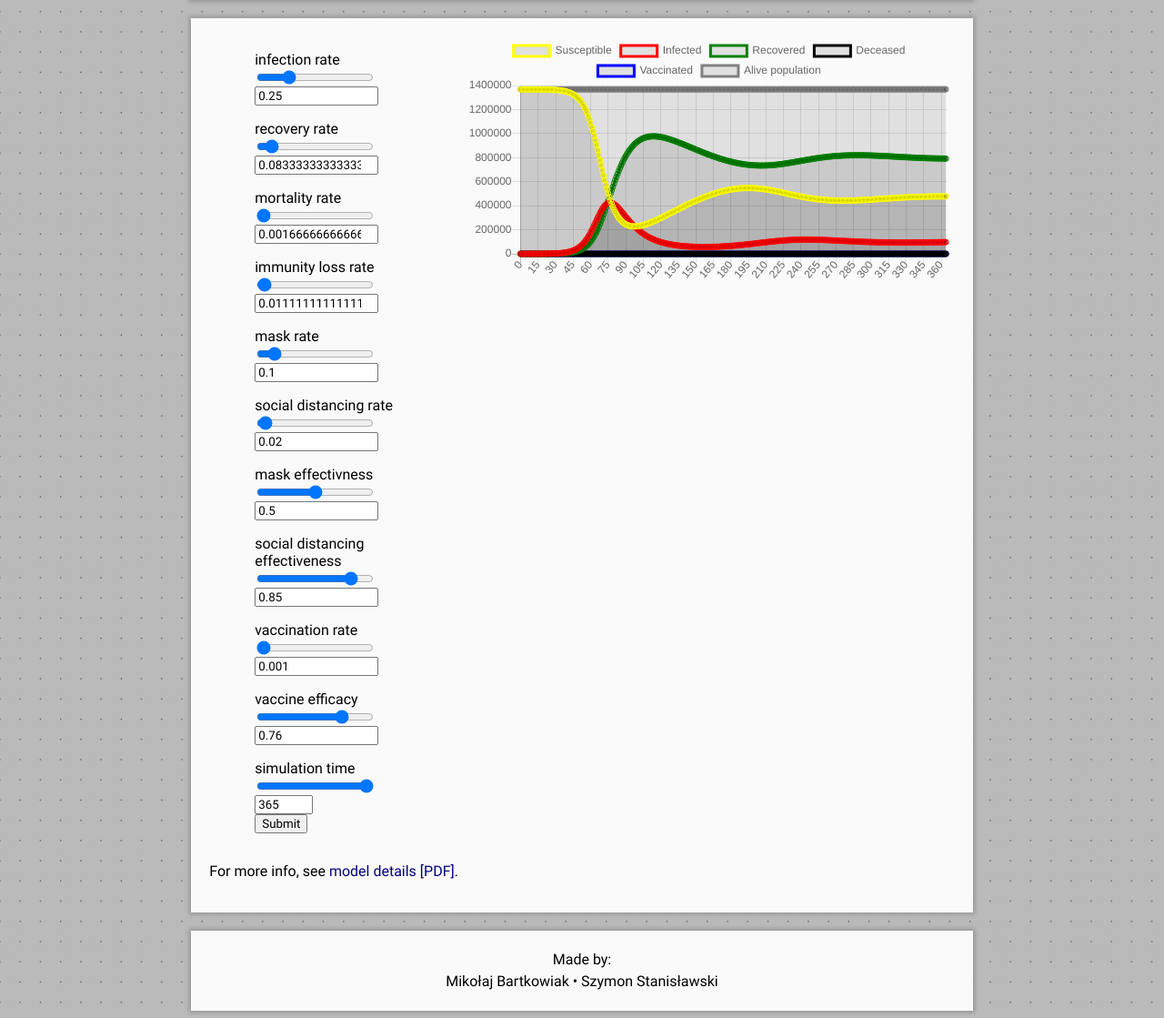
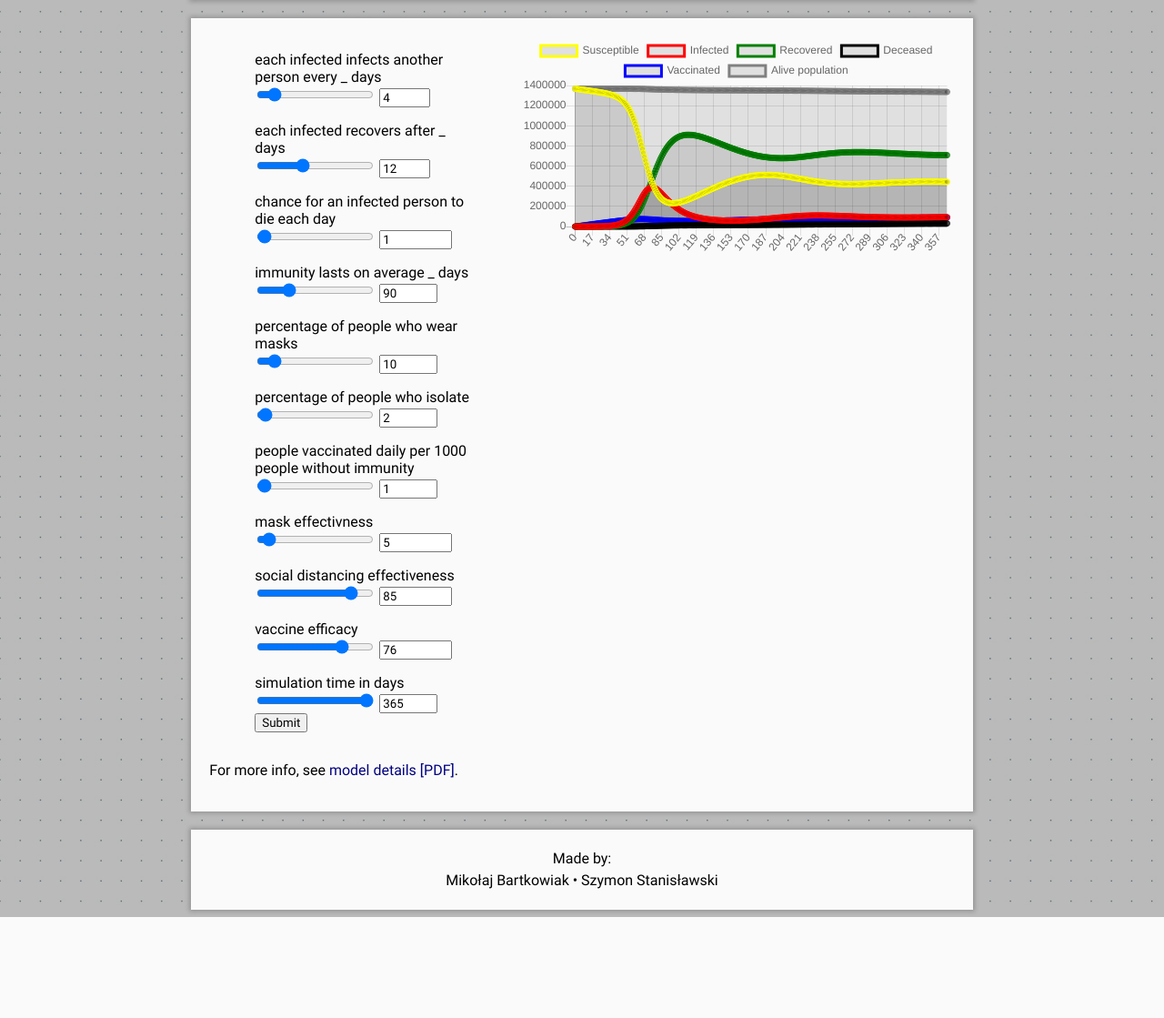
Before and after one commit to Hi-Im-Simon/Mathematical-Model-of-a-Pandemic, a Flask app: page / in a window 1280 px wide. Shown: the part 165-1284 px from the top of the page at 91% size. After the commit the page ends 1173 px from the top, so only its background shows below. Run offline with Flask 2, Linux system fonts and the light colour scheme; data comes from the database, SQL or seed files in the repository.

Commit message:
fixed #2

```diff
--- a/app/static/javascript/math.js
+++ b/app/static/javascript/math.js
@@ -10,16 +10,16 @@ function calc(data) {
     N_0 = S + I + R + D + V;  // max initial population size
     N = S + I + R + V;  // total alive population size
 
-    infection_rate = data.get('infection_rate');
-    recovery_rate = data.get('recovery_rate');
-    mortality_rate = data.get('mortality_rate');
-    immunity_loss_rate = data.get('immunity_loss_rate');
-    mask_rate = data.get('mask_rate');
-    social_distancing_rate = data.get('social_distancing_rate');
-    mask_effectiveness = data.get('mask_effectiveness');
-    social_distancing_effectiveness = data.get('social_distancing_effectiveness');
-    vaccination_rate = data.get('vaccination_rate');
-    vaccine_efficacy = data.get('vaccine_efficacy');
+    infection_rate = 1 / data.get('infection_rate');
+    recovery_rate = 1 / data.get('recovery_rate');
+    mortality_rate = data.get('mortality_rate') * 0.01 * recovery_rate;
+    immunity_loss_rate = 1 / data.get('immunity_loss_rate');
+    mask_rate = data.get('mask_rate') / 100;
+    social_distancing_rate = data.get('social_distancing_rate') / 100;
+    vaccination_rate = data.get('vaccination_rate') / 1000;
+    mask_effectiveness = data.get('mask_effectiveness') / 100;
+    social_distancing_effectiveness = data.get('social_distancing_effectiveness') / 100;
+    vaccine_efficacy = data.get('vaccine_efficacy') / 100;
 
     time = data.get('time');
 
@@ -30,7 +30,7 @@ function calc(data) {
     V_out = [V];
     N_out = [N];
 
-    for (let _ = 0; _ < time - 1; _++) {
+    for (let _ = 0; _ < time; _++) {
         dS = (-1 * infection_rate * (1 - mask_effectiveness * mask_rate) * (1 - social_distancing_effectiveness * social_distancing_rate) * (I * S) / N + immunity_loss_rate * R - vaccination_rate * S) * Tp;
         dI = (infection_rate * (1 - mask_effectiveness * mask_rate) * (1 - social_distancing_effectiveness * social_distancing_rate) * (I * S) / N + infection_rate * (1 - mask_effectiveness * mask_rate) * (1 - social_distancing_effectiveness * social_distancing_rate) * (1 - vaccine_efficacy) * (I * V / N) - recovery_rate * I - mortality_rate * I) * Tp;
         dR = (recovery_rate * I - immunity_loss_rate * R) * Tp;
--- a/app/static/javascript/translation.js
+++ b/app/static/javascript/translation.js
@@ -1,27 +1,27 @@
 function getTranslations() {
     let translations = {
         'infection_rate': {
-            'EN': 'infection rate',
+            'EN': 'each infected infects another person every _ days',
             'PL': 'wskaźnik infekcji',
         },
         'recovery_rate': {
-            'EN': 'recovery rate',
+            'EN': 'each infected recovers after _ days',
             'PL': 'wskaźnik ozdrowień',
         },
         'mortality_rate': {
-            'EN': 'mortality rate',
+            'EN': 'chance for an infected person to die each day',
             'PL': 'wskaźnik śmiertelności',
         },
         'immunity_loss_rate': {
-            'EN': 'immunity loss rate',
+            'EN': 'immunity lasts on average _ days',
             'PL': 'wskaźnik utraty odporności',
         },
         'mask_rate': {
-            'EN': 'mask rate',
+            'EN': 'percentage of people who wear masks',
             'PL': 'odsetek osób stosujących maseczki',
         },
         'social_distancing_rate': {
-            'EN': 'social distancing rate',
+            'EN': 'percentage of people who isolate',
             'PL': 'odsetek osób w izolacji',
         },
         'mask_effectiveness': {
@@ -33,7 +33,7 @@ function getTranslations() {
             'PL': 'skuteczność izolacji',
         },
         'vaccination_rate': {
-            'EN': 'vaccination rate',
+            'EN': 'people vaccinated daily per 1000 people without immunity',
             'PL': 'wskaźnik wyszczepialności',
         },
         'vaccine_efficacy': {
@@ -41,7 +41,7 @@ function getTranslations() {
             'PL': 'skuteczność szczepień',
         },
         'time': {
-            'EN': 'simulation time',
+            'EN': 'simulation time in days',
             'PL': 'czas symulacji',
         },
 
--- a/app/templates/form.html
+++ b/app/templates/form.html
@@ -5,11 +5,11 @@
     <p>{{ names[column_name][language] }}</p>
     <input type="range"
         name="{{ column_name }}"
-        step="1e-2" min="0" max="1"
+        step="1" min="1" max="30"
         value="{{ values[column_name] }}"
     >
     <input type="number"
-        step="1e-10" min="0" max="1"
+        step="1" min="1" max="30"
         value="{{ values[column_name] }}"
     >
 </div>
@@ -19,11 +19,11 @@
     <p>{{ names[column_name][language] }}</p>
     <input type="range"
         name="{{ column_name }}"
-        step="1e-2" min="0" max="1"
+        step="1" min="1" max="30"
         value="{{ values[column_name] }}"
     >
     <input type="number"
-        step="1e-10" min="0" max="1"
+        step="1" min="1" max="30"
         value="{{ values[column_name] }}"
     >
 </div>
@@ -33,11 +33,11 @@
     <p>{{ names[column_name][language] }}</p>
     <input type="range"
         name="{{ column_name }}"
-        step="1e-2" min="0" max="1"
+        step="0.1" min="0" max="100"
         value="{{ values[column_name] }}"
     >
     <input type="number"
-        step="1e-10" min="0" max="1"
+        step="0.1" min="0" max="100"
         value="{{ values[column_name] }}"
     >
 </div>
@@ -47,11 +47,11 @@
     <p>{{ names[column_name][language] }}</p>
     <input type="range"
         name="{{ column_name }}"
-        step="1e-2" min="0" max="1"
+        step="1" min="1" max="365"
         value="{{ values[column_name] }}"
     >
     <input type="number"
-        step="1e-10" min="0" max="1"
+        step="1" min="1" max="365"
         value="{{ values[column_name] }}"
     >
 </div>
@@ -61,11 +61,11 @@
     <p>{{ names[column_name][language] }}</p>
     <input type="range"
         name="{{ column_name }}"
-        step="1e-2" min="0" max="1"
+        step="1" min="0" max="100"
         value="{{ values[column_name] }}"
     >
     <input type="number"
-        step="1e-10" min="0" max="1"
+        step="1" min="0" max="100"
         value="{{ values[column_name] }}"
     >
 </div>
@@ -75,11 +75,25 @@
     <p>{{ names[column_name][language] }}</p>
     <input type="range"
         name="{{ column_name }}"
-        step="1e-2" min="0" max="1"
+        step="1" min="0" max="100"
         value="{{ values[column_name] }}"
     >
     <input type="number"
-        step="1e-10" min="0" max="1"
+        step="1" min="0" max="100"
+        value="{{ values[column_name] }}"
+    >
+</div>
+
+{% set column_name = 'vaccination_rate' %}
+<div class="row_input">
+    <p>{{ names[column_name][language] }}</p>
+    <input type="range"
+        name="{{ column_name }}"
+        step="1" min="0" max="100"
+        value="{{ values[column_name] }}"
+    >
+    <input type="number"
+        step="1" min="0" max="100"
         value="{{ values[column_name] }}"
     >
 </div>
@@ -89,11 +103,11 @@
     <p>{{ names[column_name][language] }}</p>
     <input type="range"
         name="{{ column_name }}"
-        step="1e-2" min="0" max="1"
+        step="0.1" min="0" max="100"
         value="{{ values[column_name] }}"
     >
     <input type="number"
-        step="1e-10" min="0" max="1"
+        step="0.1" min="0" max="100"
         value="{{ values[column_name] }}"
     >
 </div>
@@ -103,25 +117,11 @@
     <p>{{ names[column_name][language] }}</p>
     <input type="range"
         name="{{ column_name }}"
-        step="1e-2" min="0" max="1"
+        step="0.1" min="0" max="100"
         value="{{ values[column_name] }}"
     >
     <input type="number"
-        step="1e-10" min="0" max="1"
-        value="{{ values[column_name] }}"
-    >
-</div>
-
-{% set column_name = 'vaccination_rate' %}
-<div class="row_input">
-    <p>{{ names[column_name][language] }}</p>
-    <input type="range"
-        name="{{ column_name }}"
-        step="1e-2" min="0" max="1"
-        value="{{ values[column_name] }}"
-    >
-    <input type="number"
-        step="1e-10" min="0" max="1"
+        step="0.1" min="0" max="100"
         value="{{ values[column_name] }}"
     >
 </div>
@@ -131,11 +131,11 @@
     <p>{{ names[column_name][language] }}</p>
     <input type="range"
         name="{{ column_name }}"
-        step="1e-2" min="0" max="1"
+        step="0.1" min="0" max="100"
         value="{{ values[column_name] }}"
     >
     <input type="number"
-        step="1e-10" min="0" max="1"
+        step="0.1" min="0" max="100"
         value="{{ values[column_name] }}"
     >
 </div>
@@ -145,11 +145,11 @@
     <p>{{ names[column_name][language] }}</p>
     <input type="range"
         name="{{ column_name }}"
-        step="1" min="0" max="365"
+        step="1" min="1" max="365"
         value="{{ values[column_name] }}"
     >
     <input type="number"
-        step="1" min="0" max="365"
+        step="1" min="1" max="365"
         value="{{ values[column_name] }}"
     >
 </div>
--- a/app/values.py
+++ b/app/values.py
@@ -1,14 +1,14 @@
 init_values = {
-    'infection_rate': 1/4,  # recruitment rate into infected population
-    'recovery_rate': 1/12,  # recovery rate
-    'mortality_rate': 2/100*1/12,  # infection mortality rate
-    'immunity_loss_rate': 1/90,  # progression rate from recovered to susceptible class
-    'mask_rate': 0.1,  # proportion of individuals that correctly use face masks
-    'social_distancing_rate': 0.02,  # proportion of individuals that are isolating themselves
-    'mask_effectiveness': 0.5,  # projected decrease in infection rate due to masks usage
-    'social_distancing_effectiveness': 0.85,  # projected decrease in infection rate due to isolation & distancing
-    'vaccination_rate': 1/1000,  # proportion of individuals that are being vaccinated per unit of time
-    'vaccine_efficacy': 0.76,  # vaccine efficacy
+    'infection_rate': 4,  # recruitment rate into infected population
+    'recovery_rate': 12,  # recovery rate
+    'mortality_rate': 1,  # infection mortality rate
+    'immunity_loss_rate': 90,  # progression rate from recovered to susceptible class
+    'mask_rate': 10,  # proportion of individuals that correctly use face masks
+    'social_distancing_rate': 2,  # proportion of individuals that are isolating themselves
+    'vaccination_rate': 1,  # proportion of individuals that are being vaccinated per unit of time
+    'mask_effectiveness': 5,  # projected decrease in infection rate due to masks usage
+    'social_distancing_effectiveness': 85,  # projected decrease in infection rate due to isolation & distancing
+    'vaccine_efficacy': 76,  # vaccine efficacy
 
     'time': 365
 }
```
